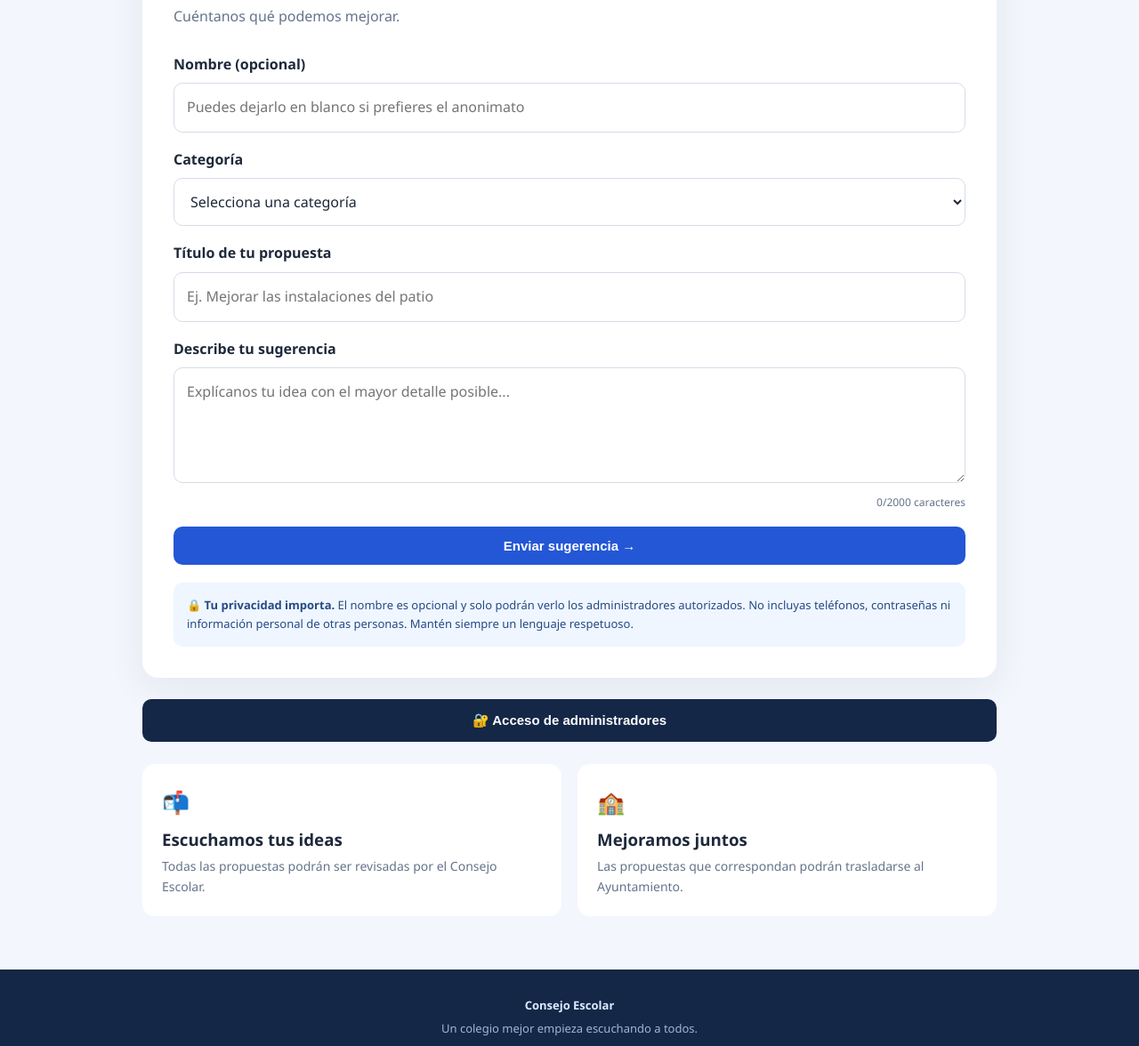
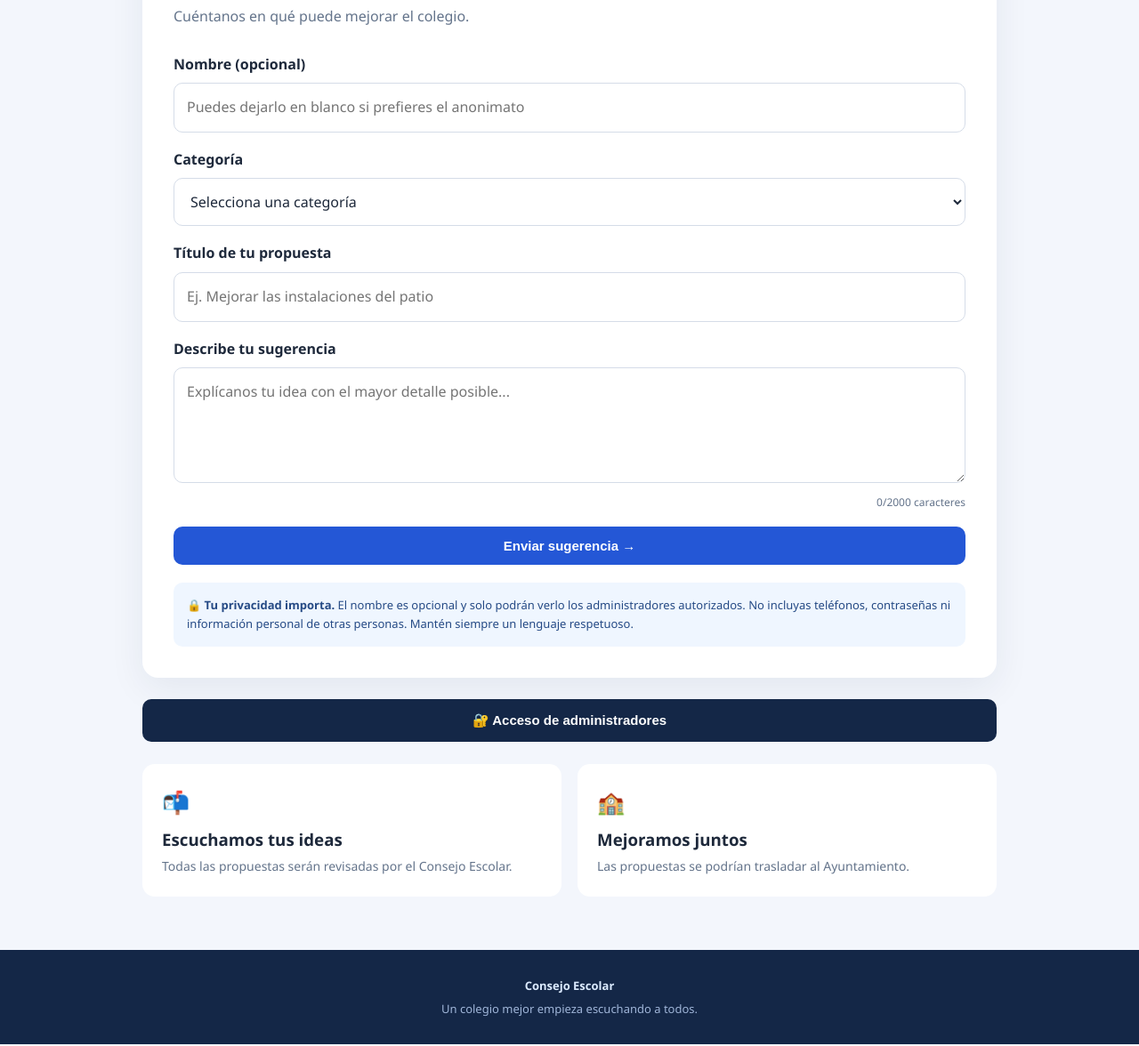
Before and after one commit to consejoescolar/consejoescolar.github.io, a plain HTML site: page index.html in a window 1280 px wide. Shown: the part 464-1640 px from the top of the page at 89% size. Drawn offline with nearby package versions, Linux system fonts and the light colour scheme.

Commit message:
Revise suggestion box subtitle and info section text
Updated the subtitle in the suggestion box and modified the info section text for clarity.

```diff
--- a/index.html
+++ b/index.html
@@ -21,16 +21,15 @@ button{border:0;border-radius:10px;padding:13px 17px;background:var(--primary);c
 <body>
 <header><nav><div class="logo">🎓</div><div class="brand">Santa Joaquina de Vedruna - CONSEJO ESCOLAR<small>Participación y propuestas</small></div></nav><section class="hero"><span class="tag">TU OPINIÓN IMPORTA</span><h1>¡Queremos escucharte!</h1><p>Aqui puedes compartir tus ideas, propuestas y sugerencias para mejorar nuestro colegio. Cada opinión cuenta.</p></section></header>
 <main>
-<section class="card" id="publicSection"><h2>Buzón de sugerencias</h2><p class="subtitle">Cuéntanos qué podemos mejorar.</p>
+<section class="card" id="publicSection"><h2>Buzón de sugerencias</h2><p class="subtitle">Cuéntanos en qué puede mejorar el colegio.</p>
 <form id="suggestionForm"><label for="studentName">Nombre (opcional)</label><input type="text" id="studentName" maxlength="80" autocomplete="name" placeholder="Puedes dejarlo en blanco si prefieres el anonimato"><label for="category">Categoría</label><select id="category" required><option value="">Selecciona una categoría</option><option>Instalaciones</option><option>Limpieza y mantenimiento</option><option>Patio y zonas comunes</option><option>Material escolar</option><option>Actividades y eventos</option><option>Convivencia</option><option>Otras propuestas</option></select><label for="title">Título de tu propuesta</label><input type="text" id="title" maxlength="100" placeholder="Ej. Mejorar las instalaciones del patio" required><label for="message">Describe tu sugerencia</label><textarea id="message" maxlength="2000" placeholder="Explícanos tu idea con el mayor detalle posible..." required></textarea><div class="counter"><span id="count">0</span>/2000 caracteres</div><button class="full-button" type="submit" id="submitButton">Enviar sugerencia →</button></form>
 <div class="success" id="success"><strong>¡Gracias por participar!</strong><p>Tu sugerencia se ha enviado correctamente.</p></div><div class="error" id="publicError" role="alert"></div><div class="privacy">🔒 <strong>Tu privacidad importa.</strong> El nombre es opcional y solo podrán verlo los administradores autorizados. No incluyas teléfonos, contraseñas ni información personal de otras personas. Mantén siempre un lenguaje respetuoso.</div></section>
 <div style="margin:0 0 25px"><button class="admin-access-button" id="adminAccessButton" type="button">🔐 Acceso de administradores</button></div>
-<section class="info" id="infoSection"><article><span>📬</span><h3>Escuchamos tus ideas</h3><p>Todas las propuestas podrán ser revisadas por el Consejo Escolar.</p></article><article><span>🏫</span><h3>Mejoramos juntos</h3><p>Las propuestas que correspondan podrán trasladarse al Ayuntamiento.</p></article></section>
+<section class="info" id="infoSection"><article><span>📬</span><h3>Escuchamos tus ideas</h3><p>Todas las propuestas serán revisadas por el Consejo Escolar.</p></article><article><span>🏫</span><h3>Mejoramos juntos</h3><p>Las propuestas se podrían trasladar al Ayuntamiento.</p></article></section>
 <section class="card hidden" id="loginSection"><h2>🔐 Acceso de administradores</h2><p class="subtitle">Esta zona está reservada a los miembros autorizados del Consejo Escolar.</p><form id="loginForm"><label for="adminEmail">Correo electrónico</label><input type="email" id="adminEmail" autocomplete="username" required><label for="adminPassword">Contraseña</label><input type="password" id="adminPassword" autocomplete="current-password" required><button class="full-button" type="submit" id="loginButton">Iniciar sesión</button></form><div class="error" id="loginError" role="alert"></div><button class="secondary" id="backButton" type="button" style="margin-top:14px">Volver a la página</button></section>
 <section class="card hidden" id="adminSection"><div class="admin-top"><div><h2>📋 Panel de administración</h2><p class="meta" id="adminIdentity"></p></div><button class="danger" id="logoutButton" type="button">Cerrar sesión</button></div><p class="subtitle">Las sugerencias y los nombres de los alumnos solo se muestran en esta zona privada.</p><div class="admin-tools"><input type="search" id="searchInput" placeholder="Buscar por título, texto o nombre…"><select id="statusFilter"><option value="">Todos los estados</option><option>Recibida</option><option>En revisión</option><option>Trasladada al Ayuntamiento</option><option>Respondida</option></select><button class="secondary" id="refreshButton" type="button">Actualizar</button></div><div class="admin-top"><p class="meta" id="suggestionCount"></p><button class="secondary" id="csvButton" type="button">Exportar CSV ↓</button></div><div id="suggestionsList"><div class="empty">Cargando sugerencias…</div></div><div class="error" id="adminError" role="alert"></div></section>
 </main><footer><p><strong>Consejo Escolar</strong></p><p>Un colegio mejor empieza escuchando a todos.</p></footer>
 <script>
-/* Sustituye SUPABASE_PUBLISHABLE_KEY por tu clave sb_publishable_...; nunca uses una clave secret o service_role. */
 const SUPABASE_URL="https://cfhfygulnyodsucfdryq.supabase.co";
 const SUPABASE_PUBLISHABLE_KEY="sb_publishable_MFwklc6wpsOrvTgyc6f82A_uPZ_Rxq6";
 const form=document.getElementById("suggestionForm"),message=document.getElementById("message"),count=document.getElementById("count"),success=document.getElementById("success"),publicError=document.getElementById("publicError"),submitButton=document.getElementById("submitButton");
```
